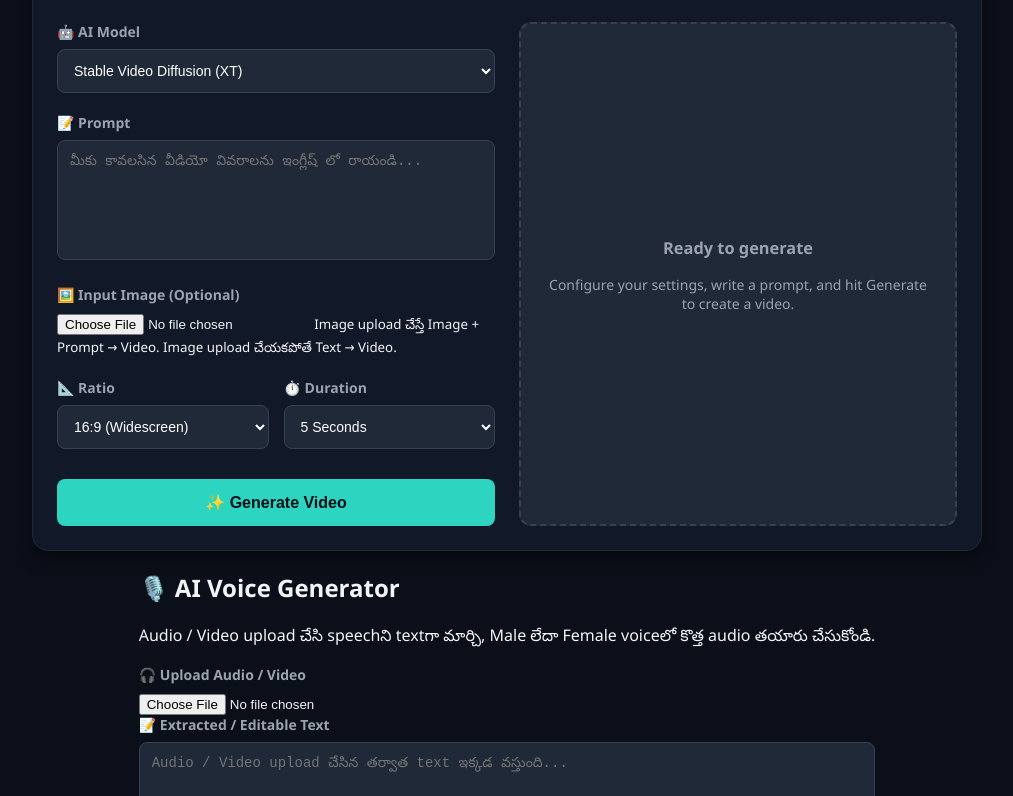
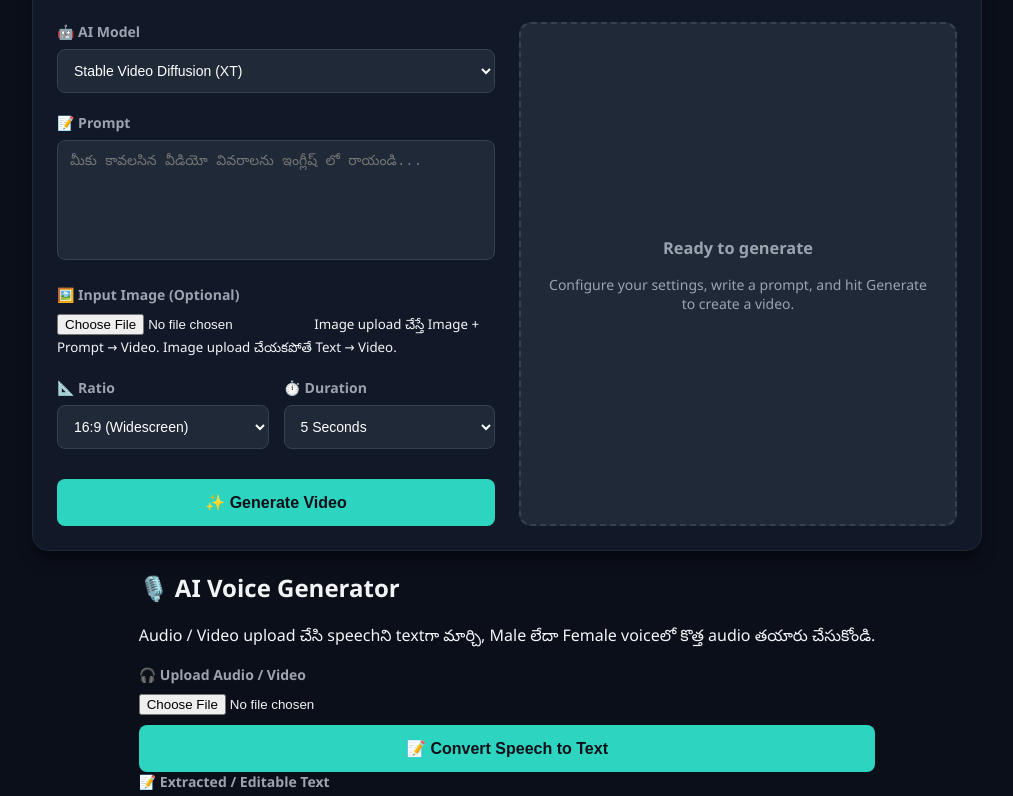
Before and after one commit to gopalch17589-source/my-ai-video-generator, a website: page index.html in a window 1280 px wide. Shown: the part 141-937 px from the top of the page, without its empty margins (133-1146 px from the left). Drawn offline with Linux system fonts and the light colour scheme.

Commit message:
Update index.html

```diff
--- a/index.html
+++ b/index.html
@@ -141,6 +141,13 @@
         id="voice-media"
         accept="audio/*,video/*"
     >
+        <button
+    type="button"
+    id="transcribe-button"
+    class="btn-generate"
+>
+    📝 Convert Speech to Text
+</button>
 
     <label>📝 Extracted / Editable Text</label>
     <textarea
```
